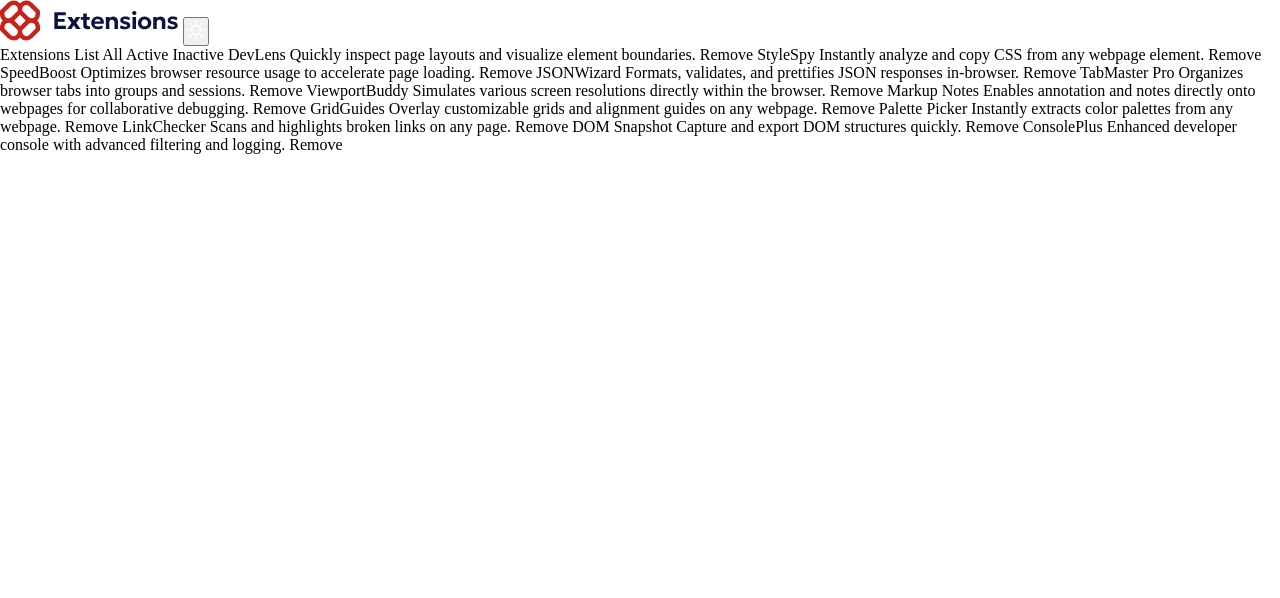
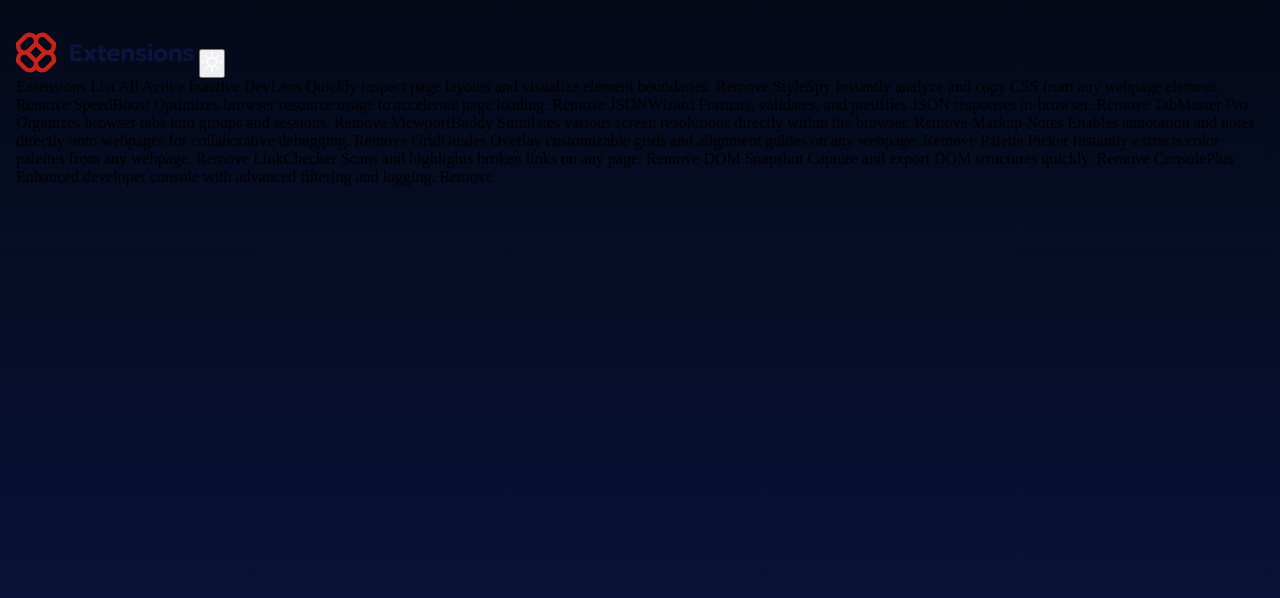
Before and after one commit to higor-costa/gerenciador-de-extensoes, a website built with webpack: page index.html in a window 1280 px wide. Built offline with nearby package versions, Linux system fonts and the light colour scheme.

Commit message:
chore(css): define estilo para o corpo da página
Define altura, espaçamento interno e cor de fundo

```diff
--- a/assets/css/style.css
+++ b/assets/css/style.css
@@ -44,3 +44,10 @@
 --Gradiente-claro: linear-gradient(180deg, #EBF2FC 0%, #EEF8F9 100%);
 --Gradiente-escuro: linear-gradient(180deg, #040918 0%, #091540 100%);
 }
+
+/* Body */
+body {
+  height: 100vh;
+  background-image: var(--Gradiente-escuro);
+  padding: 2rem 1rem;
+}
```
